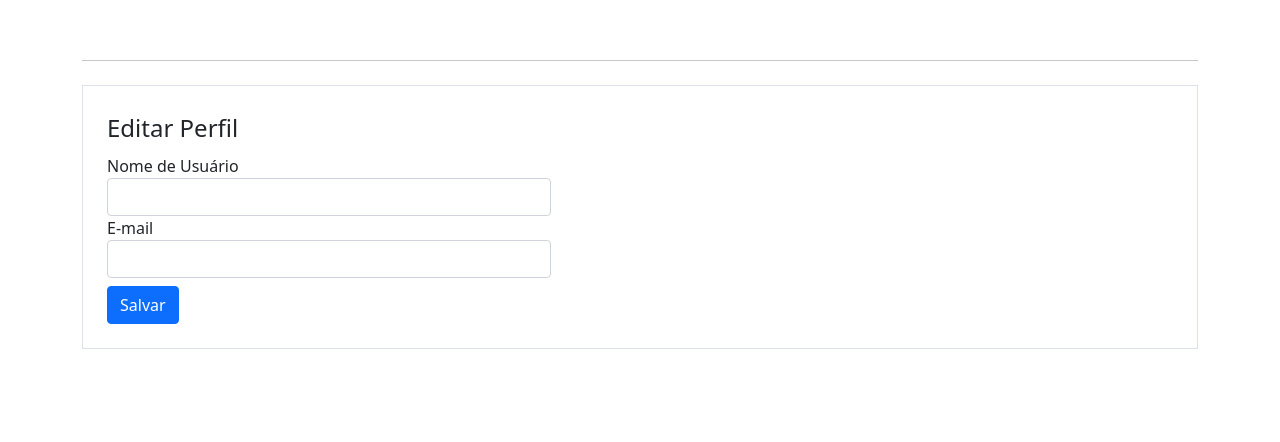
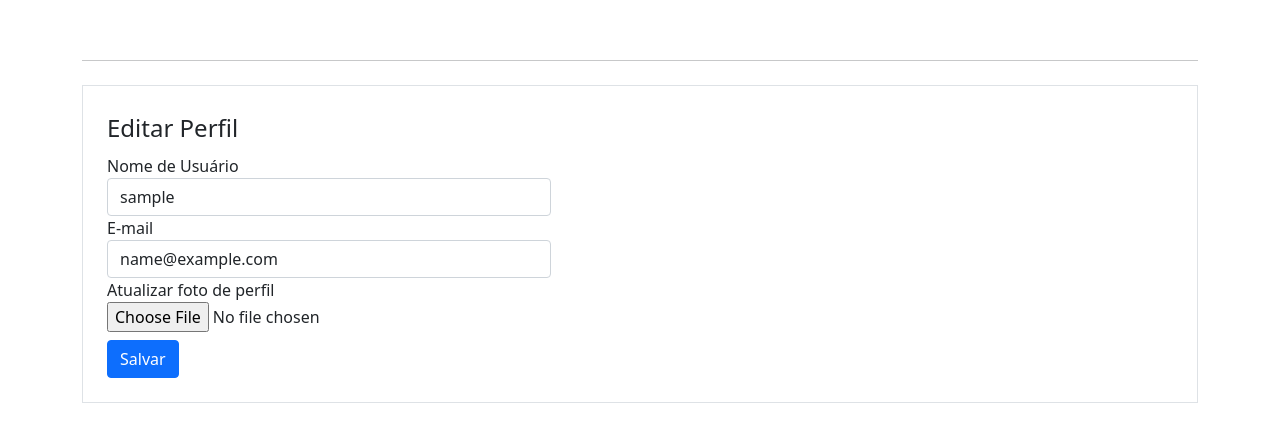
Before and after one commit to GesielRodrigues/site-comunidade-flask, a Flask app: page /perfil/editar in a window 1280 px wide. Shown: the part 324-766 px from the top of the page. Run offline with Flask 3, Linux system fonts and the light colour scheme; the visitor is signed in with stand-in values (Sample User, id 1); some libraries are stand-ins or nearby versions.

Commit message:
Implementação edição de usuários e upload foto do perfil.

```diff
--- a/comunidadeflask/forms.py
+++ b/comunidadeflask/forms.py
@@ -1,4 +1,5 @@
 from flask_wtf import FlaskForm
+from flask_wtf.file import FileField, FileAllowed
 from wtforms import BooleanField, StringField, PasswordField, SubmitField
 from wtforms.validators import DataRequired, Length, Email, EqualTo, ValidationError
 from comunidadeflask.models import Usuario
@@ -27,4 +28,5 @@ class FormLogin(FlaskForm):
 class FormEditarPerfil(FlaskForm):
     username = StringField('Nome de Usuário', validators=[DataRequired()])
     email = StringField('E-mail', validators=[DataRequired(), Email()])
+    foto_perfil = FileField('Atualizar foto de perfil', validators=[FileAllowed(['jpg', 'png'])])
     botao_submit_editar = SubmitField('Salvar')
--- a/comunidadeflask/routes.py
+++ b/comunidadeflask/routes.py
@@ -1,8 +1,11 @@
+import os
+import secrets
 from comunidadeflask import app, bcrypt, database
 from comunidadeflask.forms import FormCriarConta, FormLogin, FormEditarPerfil
 from comunidadeflask.models import Usuario
 from flask import flash, redirect, request, render_template, url_for
 from flask_login import current_user, login_user, logout_user, login_required
+from PIL import Image
 
 lista_usuarios = ['Gesiel', 'Ariadne', 'Luna']
 
@@ -68,10 +71,43 @@ def perfil():
     return render_template('perfil.html', foto_perfil=foto_perfil)
 
 
+def salvar_foto_perfil(imagem):
+    # Gerando código único para foto
+    codigo = secrets.token_hex(8)
+    nome, extensao = os.path.splitext(imagem.filename)
+    nome_arquivo = nome + codigo + extensao
+
+    # Caminho onde a imagem vai ser salva
+    caminho_completo = os.path.join(
+        app.root_path, 'static/fotos_perfil', nome_arquivo
+    )
+
+    # Diminuir foto para salvar
+    tamanho_foto = (400, 400)
+    foto_reduzida = Image.open(imagem)
+    foto_reduzida.thumbnail(tamanho_foto)
+
+    # Salvar foto
+    foto_reduzida.save(caminho_completo)
+    return nome_arquivo
+
+
 @app.route('/perfil/editar', methods=['GET', 'POST'])
 @login_required
 def editarperfil():
     form_editar_perfil = FormEditarPerfil()
+    if form_editar_perfil.validate_on_submit():
+        current_user.email = form_editar_perfil.email.data
+        current_user.username = form_editar_perfil.username.data
+        if form_editar_perfil.foto_perfil.data:
+            nome_foto = salvar_foto_perfil(form_editar_perfil.foto_perfil.data)
+            current_user.foto_perfil = nome_foto
+        database.session.commit()
+        flash('Perfil atualizado com Sucesso', 'alert-success')
+        return redirect(url_for('perfil'))
+    elif request.method == "GET":
+        form_editar_perfil.email.data = current_user.email
+        form_editar_perfil.username.data = current_user.username
     foto_perfil = url_for('static', filename='fotos_perfil/{}'.format(current_user.foto_perfil))
     return render_template('editarperfil.html', foto_perfil=foto_perfil, form_editar_perfil=form_editar_perfil)
 
--- a/comunidadeflask/templates/editarperfil.html
+++ b/comunidadeflask/templates/editarperfil.html
@@ -6,7 +6,7 @@
     <hr>
     <div class="row">
         <div class="col">
-            <form method="POST" action="" class="border p-4 mt-2">
+            <form method="POST" action="" class="border p-4 mt-2" enctype="multipart/form-data">
                 {{ form_editar_perfil.csrf_token }}
                 <legend>Editar Perfil</legend>
                 <fieldset>
@@ -36,6 +36,16 @@
                         {{ form_editar_perfil.email(class="form-control") }}
                         {% endif %}
                     </div>
+                    <div class="form-grouo">
+                        {{ form_editar_perfil.foto_perfil.label }}
+                        <br>
+                        {{ form_editar_perfil.foto_perfil(class="form-control-file") }}
+                        {% if form_editar_perfil.foto_perfil.errors %}
+                            {% for erro in form_editar_perfil.foto_perfil.errors %}
+                                <span class="text-danger">{{ erro }}</span><br>
+                            {% endfor %}
+                        {% endif %}
+                    </div>
                 </fieldset>
                 {{ form_editar_perfil.botao_submit_editar(class="btn btn-primary mt-2") }}
             </form>
```
